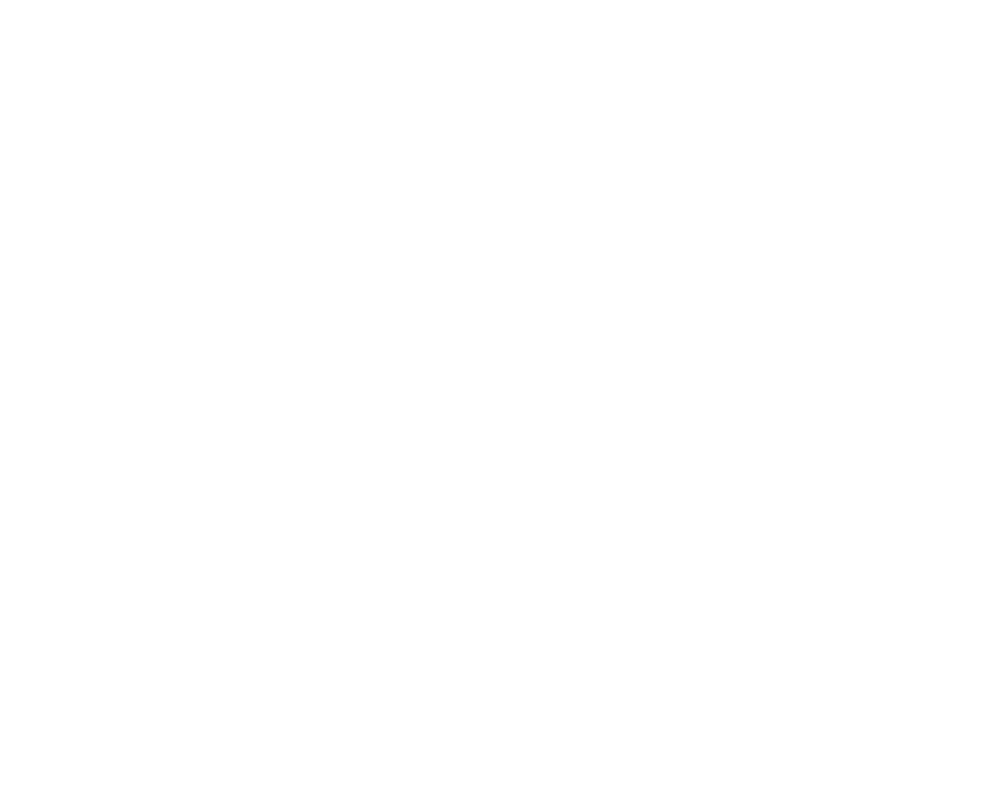
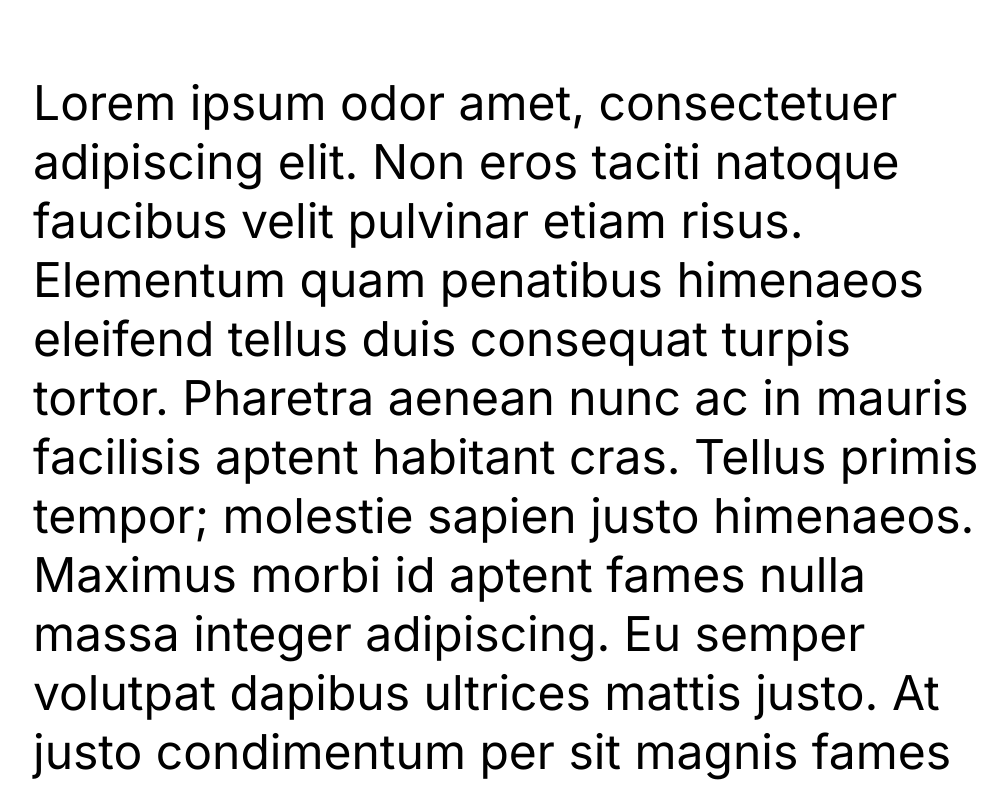
Before and after one commit to Bohdan-Voznik/vredina, a React (Create React App) app: page /vredina/terms-and-conditions in a window 1280 px wide. Before the commit this address had no page. Shown: the top 790 px of the page, without its empty margins (134-1141 px from the left). Built offline with nearby package versions, Linux system fonts and the light colour scheme.

Commit message:
feat: new

```diff
--- a/src/components/Advantages/Advantages.styled.jsx
+++ b/src/components/Advantages/Advantages.styled.jsx
@@ -18,12 +18,17 @@ export const AdvantagesStyled = styled.section`
   }
 
   .advantages__title {
-    max-width: 360px;
+    max-width: 250px;
 
     font-weight: 400;
-    font-size: 36px;
+    font-size: 24px;
     color: #000;
     margin-bottom: 24px;
+
+    @media (min-width: 568px) {
+      font-size: 36px;
+      max-width: 360px;
+    }
 
     @media (min-width: 1000px) {
       max-width: 500px;
@@ -36,5 +41,13 @@ export const AdvantagesStyled = styled.section`
     font-weight: 300;
     font-size: 18px;
     color: #000;
+
+    display: flex;
+    flex-direction: column;
+    gap: 20px;
+
+    @media (min-width: 568px) {
+      gap: 0;
+    }
   }
 `;
--- a/src/components/App.jsx
+++ b/src/components/App.jsx
@@ -5,15 +5,14 @@ import { Layout } from './Layout/Layout';
 import { Services } from './Services/Services';
 import { About } from './About/About';
 import { Contacts } from './Contacts/Contacts';
+import { Terms } from './Terms/Terms';
 
 export const App = () => {
   return (
     <Layout>
       <Routes>
         <Route path="/" element={<Home />} />
-        <Route path="/services" element={<Services />} />
-        <Route path="/about" element={<About />} />
-        <Route path="/contacts" element={<Contacts />} />
+        <Route path="/terms-and-conditions" element={<Terms />} />
       </Routes>
     </Layout>
   );
--- a/src/components/Gallery/Gallery.styled.jsx
+++ b/src/components/Gallery/Gallery.styled.jsx
@@ -3,14 +3,18 @@ import styled from '@emotion/styled';
 export const GalleryStyled = styled.section`
   padding: 32px 0;
   ul {
+    padding: 0 16px;
     display: flex;
     flex-direction: column;
     gap: 32px;
 
     @media (min-width: 568px) {
       flex-direction: row;
+      gap: 24px;
+    }
 
-      gap: 24px;
+    @media (min-width: 1000px) {
+      padding: 0 50px;
     }
   }
 
--- a/src/components/Header/Header.styled.jsx
+++ b/src/components/Header/Header.styled.jsx
@@ -24,7 +24,6 @@ export const HeaderStyled = styled.header`
       flex-direction: row;
       background-size: 100%;
       min-height: 560px;
-      //padding-bottom: 70px;
     }
   }
 
@@ -39,8 +38,13 @@ export const HeaderStyled = styled.header`
       font-family: 'Itim', serif;
       text-align: center;
       font-weight: 400;
-      font-size: 20px;
+      font-size: 16px;
       color: #000;
+      margin-bottom: 16px;
+
+      @media (min-width: 568px) {
+        font-size: 20px;
+      }
 
       @media (min-width: 768px) {
         font-size: 32px;
@@ -58,6 +62,9 @@ export const HeaderStyled = styled.header`
 
     @media (min-width: 568px) {
       flex: 1;
+      margin-left: -20px;
+    }
+    @media (min-width: 768px) {
       margin-left: -40px;
     }
   }
--- a/src/components/Home/Home.jsx
+++ b/src/components/Home/Home.jsx
@@ -3,6 +3,7 @@ import { Pricing } from '../Pricing/Pricing';
 import { Gallery } from '../Gallery/Gallery';
 import { Header } from '../Header';
 import { Advantages } from '../Advantages/Advantages';
+import { Footer } from '../Footer';
 
 export const Home = () => {
   return (
@@ -11,6 +12,7 @@ export const Home = () => {
       <Advantages />
       <Pricing />
       <Gallery />
+      <Footer />
     </HomeStyled>
   );
 };
--- a/src/components/Pricing/Pricing.styled.jsx
+++ b/src/components/Pricing/Pricing.styled.jsx
@@ -17,11 +17,13 @@ export const PricingStyled = styled.section`
   }
   .pricing__title {
     font-weight: 400;
-    font-size: 36px;
+    font-size: 24px;
     color: #000;
     margin-bottom: 32px;
 
     @media (min-width: 568px) {
+      font-size: 36px;
+
       max-width: calc(100% - 305px);
     }
   }
--- /dev/null
+++ b/src/components/Terms/Terms.jsx
@@ -0,0 +1,79 @@
+import { Container } from 'components/Container/Container';
+import { TermsStyled, Text, Title } from './Terms.styled';
+
+export const Terms = () => {
+  return (
+    <TermsStyled>
+      <Container className="container">
+        Lorem ipsum odor amet, consectetuer adipiscing elit. Non eros taciti
+        natoque faucibus velit pulvinar etiam risus. Elementum quam penatibus
+        himenaeos eleifend tellus duis consequat turpis tortor. Pharetra aenean
+        nunc ac in mauris facilisis aptent habitant cras. Tellus primis tempor;
+        molestie sapien justo himenaeos. Maximus morbi id aptent fames nulla
+        massa integer adipiscing. Eu semper volutpat dapibus ultrices mattis
+        justo. At justo condimentum per sit magnis fames cursus. Malesuada
+        egestas arcu molestie molestie porttitor luctus. In class pharetra est
+        pulvinar sit vitae sollicitudin morbi. Enim cubilia nisl rhoncus in
+        taciti eu. Facilisi ultrices quisque velit penatibus mattis. Hac est
+        ridiculus tellus sagittis et volutpat laoreet. Odio urna dolor aliquet
+        dolor himenaeos. Litora nunc nunc elementum sapien sem aliquet aenean
+        parturient nulla. Sapien non elit volutpat nisi nibh porttitor blandit.
+        Euismod vulputate eget justo pellentesque accumsan leo nullam
+        ullamcorper. Suspendisse sem sapien diam mattis sollicitudin amet
+        finibus. Sed orci facilisis senectus habitant commodo nostra; urna mus?
+        Conubia mauris odio dignissim praesent taciti. Vehicula fermentum
+        molestie morbi faucibus, natoque justo. Fames ante quis est faucibus
+        velit. Condimentum dis nascetur odio; arcu potenti proin potenti turpis.
+        Ac iaculis elementum congue condimentum taciti ipsum ornare suscipit.
+        Aliquam felis consectetur blandit eget lobortis enim. Pulvinar blandit
+        auctor leo finibus rutrum in risus fermentum. Vel taciti venenatis ex
+        vivamus libero fames morbi elementum. Ante tellus viverra ultricies
+        neque pretium. Facilisis non lacus leo maecenas metus vehicula mollis.
+        Lacinia purus metus suscipit pulvinar ac. Adipiscing euismod nascetur
+        consequat malesuada facilisis nulla. Ut leo est feugiat lacinia,
+        parturient urna ex? Posuere auctor per leo nam habitasse diam. Dui
+        ligula habitasse pharetra fringilla; ut penatibus lacinia dictum ac.
+        Nunc euismod ipsum vestibulum est ridiculus pellentesque eu, egestas
+        vitae. Ullamcorper libero sed inceptos; mus orci pellentesque porttitor.
+        Aad cras sagittis porttitor inceptos tortor nascetur ridiculus. Sodales
+        a faucibus suscipit habitasse potenti justo. Odio faucibus fames platea;
+        lobortis curae montes dolor. Est sollicitudin fermentum consectetur
+        volutpat tincidunt. Dui est nisl suscipit aptent nascetur potenti magna.
+        Pretium placerat nullam taciti curabitur facilisis nibh erat. Taciti
+        natoque mollis; platea class tellus commodo scelerisque. Feugiat
+        convallis dictum morbi gravida sem consequat. Faucibus morbi integer
+        sed, dictum integer sem fusce non. Tortor bibendum eleifend faucibus
+        lacinia montes. Lobortis magna amet diam pulvinar varius purus. Quis
+        pharetra facilisis viverra vivamus nulla. Tempus cras fusce integer sed
+        enim mollis maximus cubilia ac. Habitasse malesuada auctor nunc platea
+        mollis orci fringilla. Maximus lobortis laoreet potenti purus arcu
+        rutrum. Sem praesent est faucibus sed mi commodo orci. Morbi aenean odio
+        vel nascetur, sem bibendum mollis. Etiam bibendum felis nascetur
+        eleifend porttitor blandit potenti. Nec inceptos conubia, viverra etiam
+        litora laoreet. Penatibus ridiculus mus potenti primis ut conubia litora
+        risus. Magnis ullamcorper mauris luctus sodales quisque dis. Porta erat
+        pellentesque pellentesque, placerat platea egestas volutpat facilisi.
+        Sociosqu et urna facilisi magnis eros tellus nisi hendrerit. Libero
+        morbi cubilia orci habitasse aliquet augue urna luctus. Ultricies eu
+        fusce bibendum, imperdiet cursus per. Habitasse at erat molestie nibh
+        mattis proin odio orci quisque. Nulla semper fermentum lacinia inceptos
+        in natoque magna. Tellus proin amet vulputate nec dictumst, placerat
+        habitasse. Volutpat montes habitasse vel; nam est facilisis. Nulla morbi
+        duis praesent lacinia ridiculus dictum in. Donec facilisi penatibus nec
+        ultricies egestas. Habitasse imperdiet consectetur phasellus mi nostra.
+        Tincidunt tincidunt lacus; per dictum duis elementum. At congue ante
+        morbi enim hac vulputate. Pharetra mattis litora mi sagittis metus;
+        risus porttitor nunc. Laoreet enim ridiculus ultricies risus, class
+        quisque lacus. Fusce aliquet fusce euismod suspendisse dolor cras.
+        Turpis ornare viverra est arcu fusce euismod arcu et purus. Maximus
+        dignissim volutpat tortor eget volutpat. Pellentesque commodo commodo
+        facilisis platea habitasse. Himenaeos arcu arcu felis cursus leo rhoncus
+        tempor porta. Ridiculus massa bibendum eget, arcu libero facilisi proin.
+        Magna mauris morbi est in accumsan. Duis eros aliquet condimentum nulla
+        laoreet suscipit a inceptos. Senectus accumsan platea molestie suscipit
+        hendrerit conubia vitae. Eget vivamus parturient neque diam; nam
+        sagittis.{' '}
+      </Container>
+    </TermsStyled>
+  );
+};
--- /dev/null
+++ b/src/components/Terms/Terms.styled.jsx
@@ -0,0 +1,28 @@
+import styled from '@emotion/styled';
+
+export const TermsStyled = styled.div`
+  padding: 73px 0 208px 0;
+
+  .container {
+    padding: 0 167px;
+  }
+`;
+
+export const Title = styled.p`
+  color: #f3f3f3;
+  font-size: 70px;
+  font-style: normal;
+  font-weight: 400;
+  line-height: normal;
+  text-align: center;
+  margin-bottom: 52px;
+`;
+
+export const Text = styled.p`
+  color: #f3f3f3;
+  text-align: justify;
+  font-size: 44px;
+  font-style: normal;
+  font-weight: 400;
+  line-height: normal;
+`;
--- a/src/index.css
+++ b/src/index.css
@@ -47,7 +47,17 @@ li {
 
 a {
   text-decoration: none;
-  color: #000000;
+  cursor: pointer;
+  color: currentColor;
+
+    &:hover {
+        text-decoration: underline;
+    }
+}
+
+img{
+  width: 100%;
+  display: block;
 }
 
 @media (hover: hover) {
```
Also changed, not shown: src/components/Footer/Footer.jsx (+51 -26 lines), src/components/Footer/Footer.styled.jsx (+62 -49 lines), src/img/wawe_footer.svg (added).
